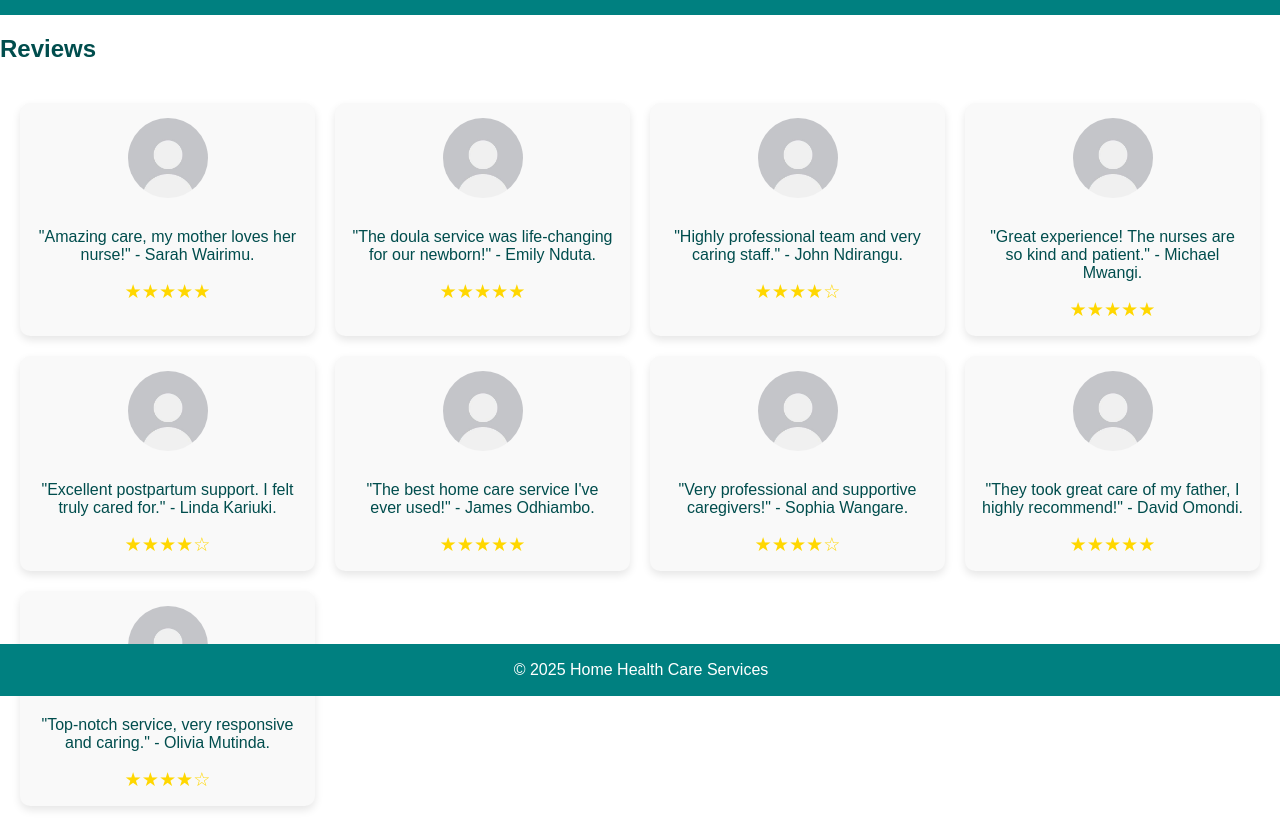
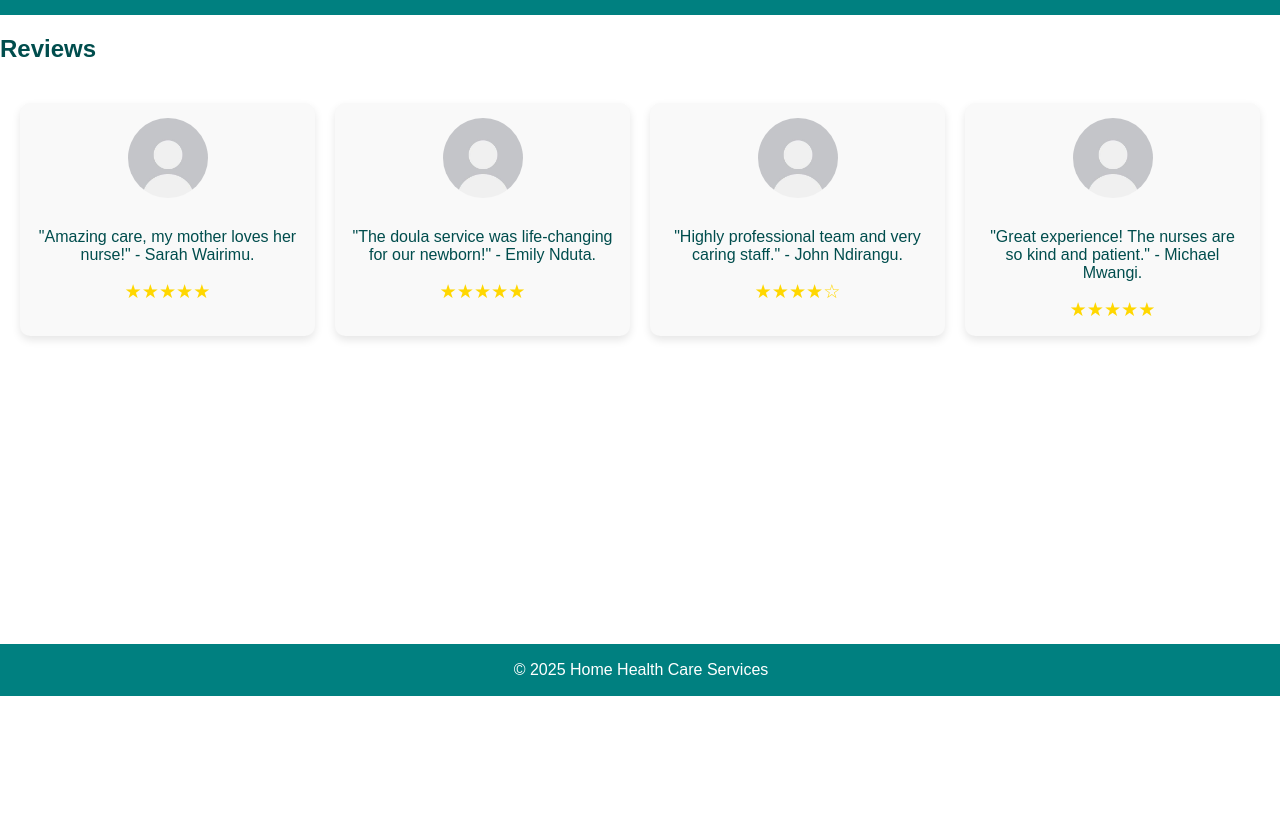
Before and after one commit to untamedintruder/willowwellness, a plain HTML site: page reviews.html in a window 1280 px wide. Shown: the part 104-930 px from the top of the page. After the commit the page ends 800 px from the top, so only its background shows below. Drawn offline with Linux system fonts and the light colour scheme.

Commit message:
reviews.html

```diff
--- a/reviews.html
+++ b/reviews.html
@@ -44,31 +44,6 @@
                 <p>"Great experience! The nurses are so kind and patient." - Michael Mwangi.</p>
                 <div class="stars">★★★★★</div>
             </div>
-            <div class="review-card">
-                <img src="profile1.jpeg" alt="Linda K.">
-                <p>"Excellent postpartum support. I felt truly cared for." - Linda Kariuki.</p>
-                <div class="stars">★★★★☆</div>
-            </div>
-            <div class="review-card">
-                <img src="profile1.jpeg" alt="James H.">
-                <p>"The best home care service I've ever used!" - James Odhiambo.</p>
-                <div class="stars">★★★★★</div>
-            </div>
-            <div class="review-card">
-                <img src="profile1.jpeg" alt="Sophia W.">
-                <p>"Very professional and supportive caregivers!" - Sophia Wangare.</p>
-                <div class="stars">★★★★☆</div>
-            </div>
-            <div class="review-card">
-                <img src="profile1.jpeg" alt="David P.">
-                <p>"They took great care of my father, I highly recommend!" - David Omondi.</p>
-                <div class="stars">★★★★★</div>
-            </div>
-            <div class="review-card">
-                <img src="profile1.jpeg" alt="Olivia M.">
-                <p>"Top-notch service, very responsive and caring." - Olivia Mutinda.</p>
-                <div class="stars">★★★★☆</div>
-            </div>
         </div>
     </section>
 
```
